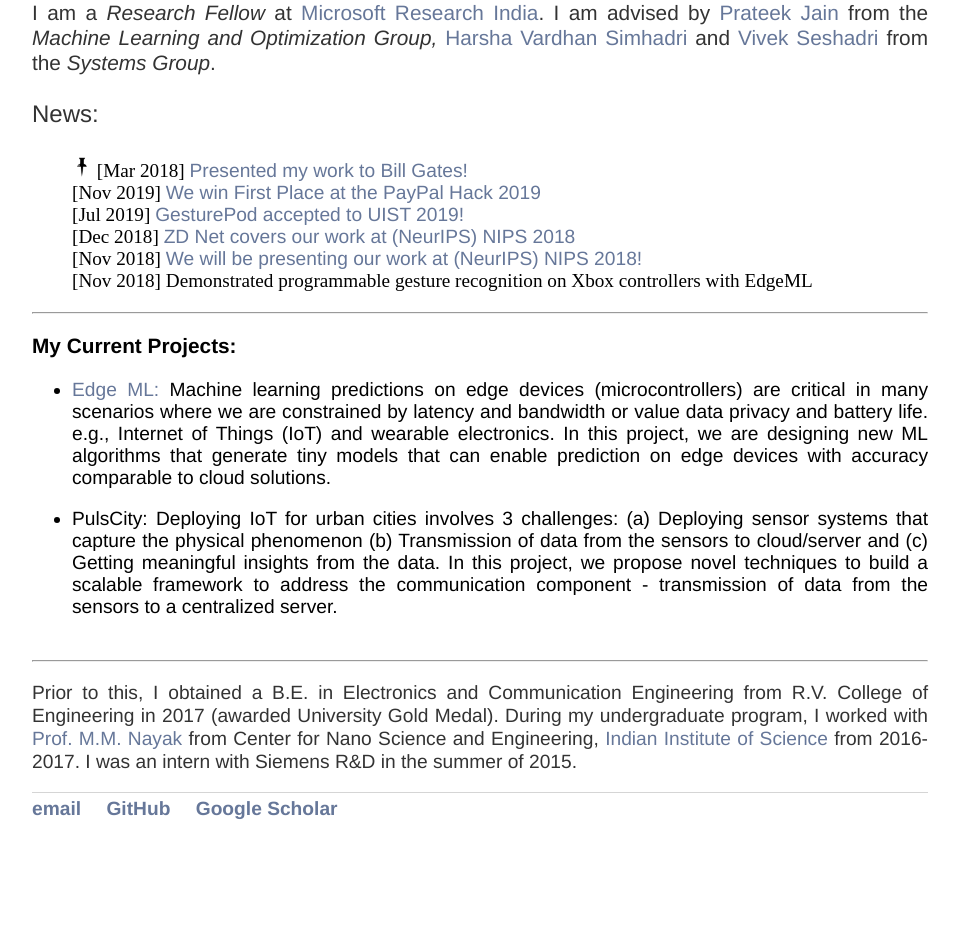
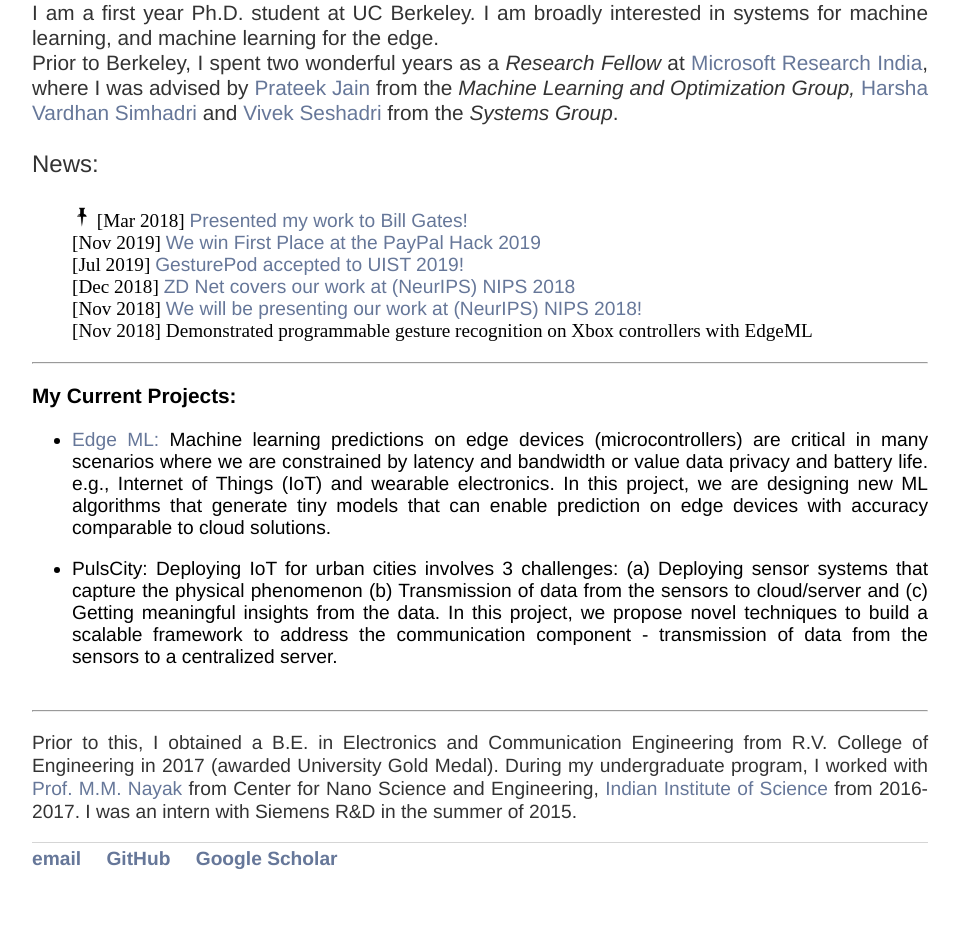
Before and after one commit to ShishirPatil/ShishirPatil.github.io, a Jekyll site: the page built from index.md, in a window 1280 px wide. Shown: the part 318-1248 px from the top of the page, without its empty margins (160-1120 px from the left). Built offline with Jekyll 4.4.1, drawn with Linux system fonts in a browser that asks for light colours; before the commit the page ends 1198 px from its top, so only the background shows below that.

Commit message:
Berkeley

```diff
--- a/index.md
+++ b/index.md
@@ -25,63 +25,63 @@
 
 <div class="blurb">
 	<!-- <h2>Hi there, I'm Shishir Patil!</h2> -->
-    	<p style="font-size:1.3em;">I am a <i>Research Fellow</i> at <a href ='https://www.microsoft.com/en-us/research/lab/microsoft-research-india/'>Microsoft Research India</a>. I am advised by <a href='http://www.prateekjain.org/'>Prateek Jain</a> from the <em>Machine Learning and Optimization Group,</em> <a href='http://harsha-simhadri.org/'>Harsha Vardhan Simhadri</a> and <a href='https://www.microsoft.com/en-us/research/people/visesha/'>Vivek Seshadri</a> from the <em>Systems Group</em>.
-            <!-- <a href="/about">Read more about my life...</a> -->
-        </p>
+	<p style="font-size:1.3em;">
+        I am a first year Ph.D. student at UC Berkeley. I am broadly interested in systems for machine learning, and machine learning for the edge.<br>
+        Prior to Berkeley, I spent two wonderful years as a <i>Research Fellow</i> at <a href ='https://www.microsoft.com/en-us/research/lab/microsoft-research-india/'>Microsoft Research India</a>, where I was advised by <a href='http://www.prateekjain.org/'>Prateek Jain</a> from the <em>Machine Learning and Optimization Group,</em> <a href='http://harsha-simhadri.org/'>Harsha Vardhan Simhadri</a> and <a href='https://www.microsoft.com/en-us/research/people/visesha/'>Vivek Seshadri</a> from the <em>Systems Group</em>.
+        <!-- <a href="/about">Read more about my life...</a> -->
+    </p>
 
-        <p style="font-size:1.5em;">News:<br>
-        <div id="news" style="height:140px;overflow-y:scroll;">
-            <ul style="list-style-type:none;">
-            <img style="display: inline;" src="pin.png" alt="logo" height="20px" width="20px" />
-            [Mar 2018] <a href = 'https://drive.google.com/file/d/1vQV4ENhC_lkg9FC7BLv6aRDP3e_VgWnX/view?usp=sharing'> Presented my work to Bill Gates!</a><br>
+    <p style="font-size:1.5em;">News:<br>
+    <div id="news" style="height:140px;overflow-y:scroll;">
+        <ul style="list-style-type:none;">
+        <img style="display: inline;" src="pin.png" alt="logo" height="20px" width="20px" />
+        [Mar 2018] <a href = 'https://drive.google.com/file/d/1vQV4ENhC_lkg9FC7BLv6aRDP3e_VgWnX/view?usp=sharing'> Presented my work to Bill Gates!</a><br>
 
-            [Nov 2019] <a href = 'https://twitter.com/BerkeleyISchool/status/1191542693446455298'> We win First Place at the PayPal Hack 2019</a><br>
-            [Jul 2019] <a href = 'http://uist.acm.org/uist2019/program/'> GesturePod accepted to UIST 2019!</a><br>
-            [Dec 2018] <a href = 'https://www.zdnet.com/video/microsoft-researchers-add-smarts-to-everyday-objects/?fbclid=IwAR3DCey1X675mQ-uk7mu1Wl8aFXM4AQGNL4SygercVQY6PsmDkFvO3P9BE8'>ZD Net covers our work at (NeurIPS) NIPS 2018</a>
-        <br>
-            [Nov 2018] <a href = 'https://nips.cc/Expo/Conferences/2018/Schedule?demo_id=3'> We will be presenting our work at (NeurIPS) NIPS 2018!</a><br>
-            [Nov 2018] Demonstrated programmable gesture recognition on Xbox controllers with EdgeML<br>
-            [Oct 2018] <a href = 'https://github.com/Microsoft/EdgeML'> GesturePod implementation and simulation OSS</a><br>
-            <!-- <img style="display: inline;" src="pin.png" alt="logo" height="20px" width="20px" />
-            [Mar 2018] <a href = 'https://drive.google.com/file/d/1vQV4ENhC_lkg9FC7BLv6aRDP3e_VgWnX/view?usp=sharing'> Presented my work to Bill Gates!</a><br> -->
-            [Dec 2017] Our work covered by <a href='http://epaper.financialexpress.com/1462735/Indian-Express/December-11,-2017#page/8/1'>Financial Express</a> and
-        <a href = 'https://blogs.microsoft.com/ai/ais-big-leap-tiny-devices-opens-world-possibilities/'>Microsoft AI blog</a>.
+        [Nov 2019] <a href = 'https://twitter.com/BerkeleyISchool/status/1191542693446455298'> We win First Place at the PayPal Hack 2019</a><br>
+        [Jul 2019] <a href = 'http://uist.acm.org/uist2019/program/'> GesturePod accepted to UIST 2019!</a><br>
+        [Dec 2018] <a href = 'https://www.zdnet.com/video/microsoft-researchers-add-smarts-to-everyday-objects/?fbclid=IwAR3DCey1X675mQ-uk7mu1Wl8aFXM4AQGNL4SygercVQY6PsmDkFvO3P9BE8'>ZD Net covers our work at (NeurIPS) NIPS 2018</a><br>
+        [Nov 2018] <a href = 'https://nips.cc/Expo/Conferences/2018/Schedule?demo_id=3'> We will be presenting our work at (NeurIPS) NIPS 2018!</a><br>
+        [Nov 2018] Demonstrated programmable gesture recognition on Xbox controllers with EdgeML<br>
+        [Oct 2018] <a href = 'https://github.com/Microsoft/EdgeML'> GesturePod implementation and simulation OSS</a><br>
+        <!-- <img style="display: inline;" src="pin.png" alt="logo" height="20px" width="20px" />
+        [Mar 2018] <a href = 'https://drive.google.com/file/d/1vQV4ENhC_lkg9FC7BLv6aRDP3e_VgWnX/view?usp=sharing'> Presented my work to Bill Gates!</a><br> -->
+        [Dec 2017] Our work covered by <a href='http://epaper.financialexpress.com/1462735/Indian-Express/December-11,-2017#page/8/1'>Financial Express</a> and <a href = 'https://blogs.microsoft.com/ai/ais-big-leap-tiny-devices-opens-world-possibilities/'>Microsoft AI blog</a>.
+        </ul>
+    </div>
+    </p>
 
-
-            </ul>
-        </div>
-
-
-        </p>
-        <hr>
+    <hr>
 
     <h3>My Current Projects:</h3>
-        <p>
-            <ul>
-                <li><a href ='https://github.com/Microsoft/EdgeML'>Edge ML:</a>
-                 Machine learning predictions on edge devices (microcontrollers) are critical in many scenarios where we are constrained by latency and bandwidth or value data privacy and battery life. e.g., Internet of Things (IoT) and wearable electronics. In this project, we are designing new ML algorithms that generate tiny models that can enable prediction on edge devices with accuracy comparable to cloud solutions. <!-- These algorithms can be deployed on microcontrollers that use milliwatts of power and have just a few kB of RAM. -->
-                </li>
-            </ul>
-        </p>
-        <p>
-            <ul>
-                <li>PulsCity: Deploying IoT for urban cities involves 3 challenges:
-                    (a) Deploying sensor systems that capture the physical phenomenon (b)
-                    Transmission of data from the sensors to cloud/server and (c)
-                    Getting meaningful insights from the data.
-                    In this project, we propose novel techniques to build a scalable framework to address the communication component - transmission of data from the sensors to a centralized server.
-                </li>
-                <br>
-                <!-- <i>My past projects can be found in my <a href='https://drive.google.com/file/d/1Fdmc4aNIdXnHyt9MQlyiXhmM2GKku8Ya/view?usp=sharing'>CV</a></i> -->
-            </ul>
+    <p>
+        <ul>
+        <li><a href ='https://github.com/Microsoft/EdgeML'>Edge ML:</a>
+         Machine learning predictions on edge devices (microcontrollers) are critical in many scenarios where we are constrained by latency and bandwidth or value data privacy and battery life. e.g., Internet of Things (IoT) and wearable electronics. In this project, we are designing new ML algorithms that generate tiny models that can enable prediction on edge devices with accuracy comparable to cloud solutions. <!-- These algorithms can be deployed on microcontrollers that use milliwatts of power and have just a few kB of RAM. -->
+        </li>
+        </ul>
+    </p>
 
-        </p><hr>
+    <p>
+        <ul>
+        <li>PulsCity: Deploying IoT for urban cities involves 3 challenges:
+            (a) Deploying sensor systems that capture the physical phenomenon (b)
+            Transmission of data from the sensors to cloud/server and (c)
+            Getting meaningful insights from the data.
+            In this project, we propose novel techniques to build a scalable framework to address the communication component - transmission of data from the sensors to a centralized server.
+        </li><br>
+        <!-- <i>My past projects can be found in my <a href='https://drive.google.com/file/d/1Fdmc4aNIdXnHyt9MQlyiXhmM2GKku8Ya/view?usp=sharing'>CV</a></i> -->
+        </ul>
+    </p>
 
-        <p> Prior to this, I obtained a B.E. in Electronics and Communication Engineering from R.V.
-            College of Engineering in 2017 (awarded University Gold Medal). During my undergraduate
-            program, I worked with <a href ='http://www.cense.iisc.ac.in/m-m-nayak'>Prof. M.M. Nayak</a>
-            from Center for Nano Science and Engineering, <a href = 'http://www.iisc.ac.in/'>Indian
-            Institute of Science</a> from 2016-2017. I was an intern with Siemens R&D in the
-            summer of 2015.</p>
+    <hr>
+
+    <p>
+        Prior to this, I obtained a B.E. in Electronics and Communication Engineering from R.V.
+        College of Engineering in 2017 (awarded University Gold Medal). During my undergraduate
+        program, I worked with <a href ='http://www.cense.iisc.ac.in/m-m-nayak'>Prof. M.M. Nayak</a>
+        from Center for Nano Science and Engineering, <a href = 'http://www.iisc.ac.in/'>Indian
+        Institute of Science</a> from 2016-2017. I was an intern with Siemens R&D in the
+        summer of 2015.
+    </p>
 
 </div><!-- /.blurb -->
```
